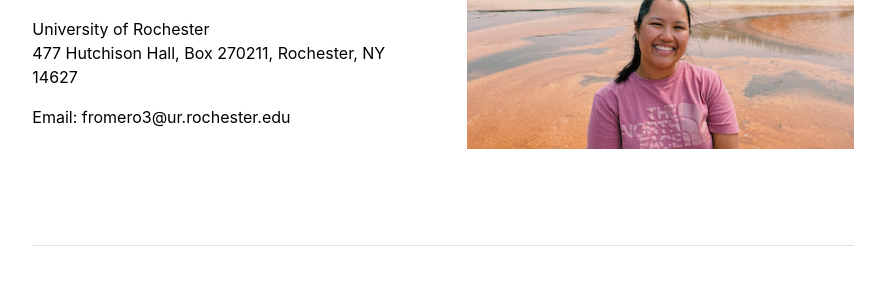
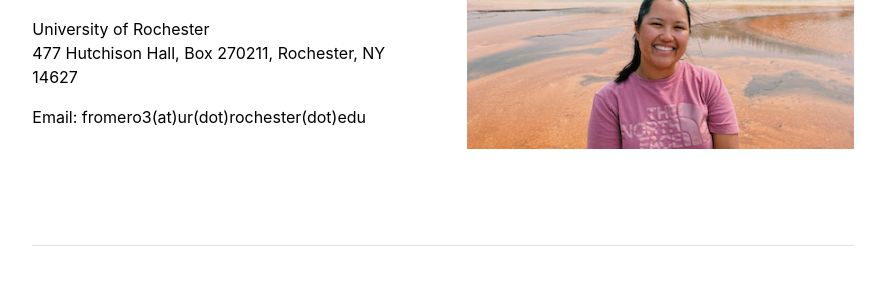
Before and after one commit to faye-romero/faye-romero.github.io, a Jekyll site: the page built from contact.md, in a window 1280 px wide. Shown: the part 403-699 px from the top of the page, without its empty margins (197-1082 px from the left). Built offline with Jekyll 4.4.1, drawn with Linux system fonts in a browser that asks for light colours.

Commit message:
Update email

```diff
--- a/_data/settings.yml
+++ b/_data/settings.yml
@@ -19,4 +19,4 @@ social:
 - {icon: 'linkedin', link: 'https://www.linkedin.com/in/faye-romero-6148b1197/'}
 
 contacts:
-- {name: 'Faye Romero', title: 'PhD Candidate', department: 'Department of Biology (Evolution, Ecology, Genetics, and Genomics)', institution: 'University of Rochester', institution_address: '477 Hutchison Hall, Box 270211, Rochester, NY 14627', email: 'fromero3@ur.rochester.edu', Github: 'github.com/faye-romero', Linkedn: 'linkedin.com/in/faye-romero-6148b1197/', Twitter: '@fayegromero',image: 'assets/img/contact2.jpg'}
+- {name: 'Faye Romero', title: 'PhD Candidate', department: 'Department of Biology (Evolution, Ecology, Genetics, and Genomics)', institution: 'University of Rochester', institution_address: '477 Hutchison Hall, Box 270211, Rochester, NY 14627', email: 'fromero3(at)ur(dot)rochester(dot)edu', Github: 'github.com/faye-romero', Linkedn: 'linkedin.com/in/faye-romero-6148b1197/', Twitter: '@fayegromero',image: 'assets/img/contact2.jpg'}
```
